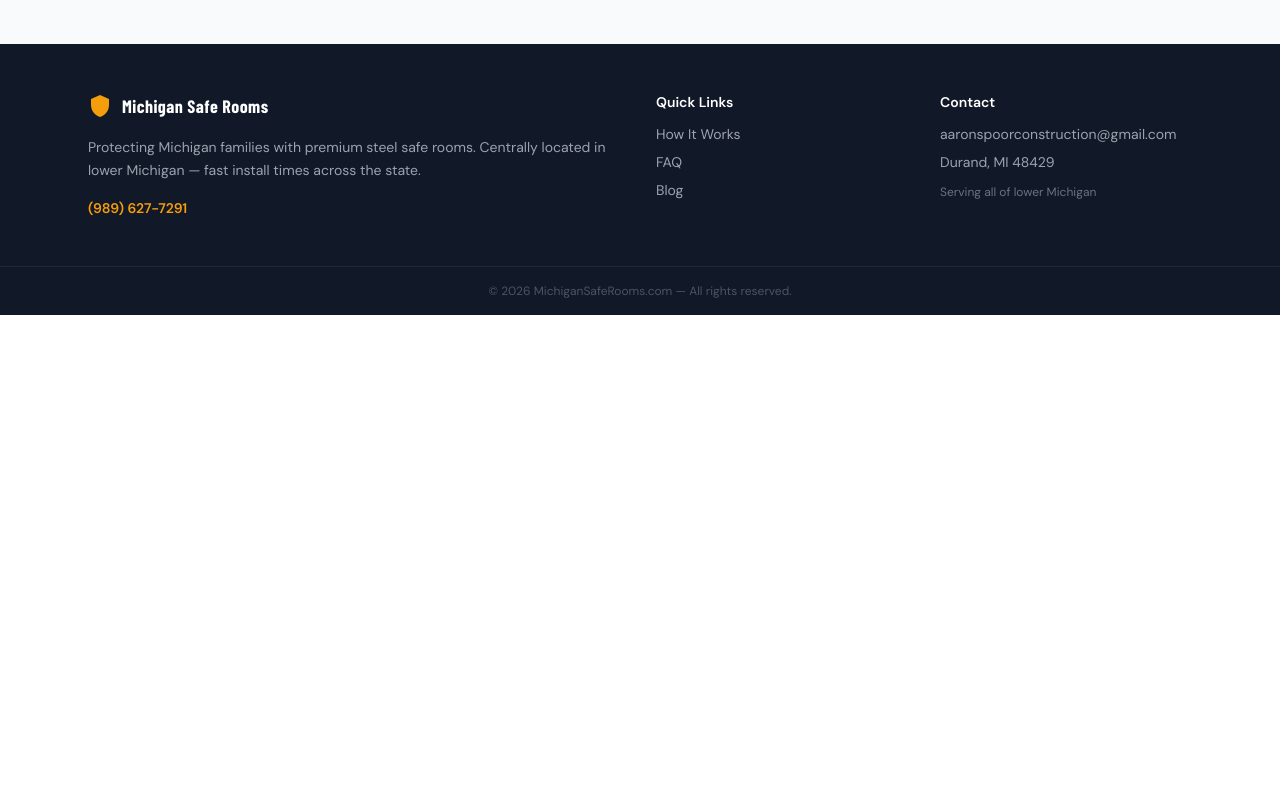
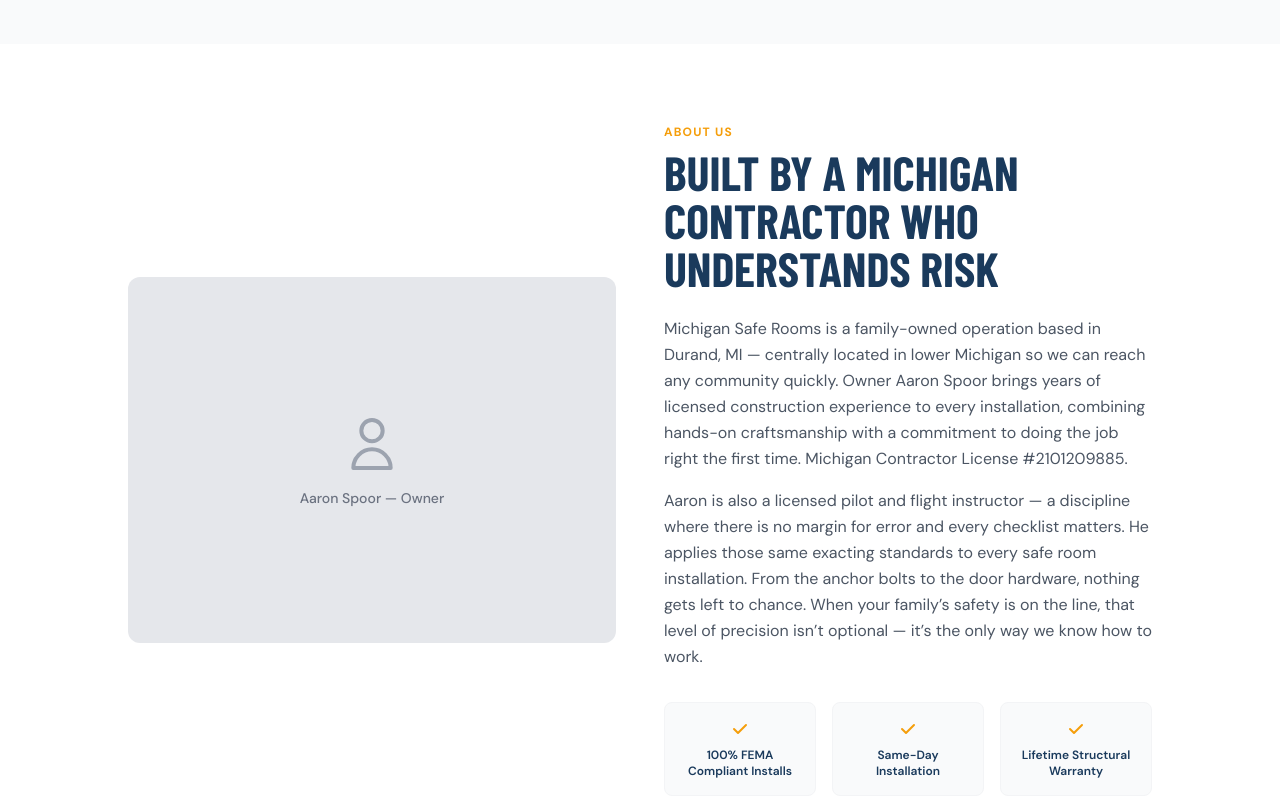
Before and after one commit to aaronspoor/MichiganSafeRooms.com, a Next.js app: page / in a window 1280 px wide. Shown: the part 4620-5420 px from the top of the page. Before the commit the page ends 4935 px from the top, so only its background shows below. Built offline with nearby package versions, Linux system fonts and the light colour scheme; a web font is replaced by a local one.

Commit message:
feat: add about section with Aaron bio and stat callouts

```diff
--- /dev/null
+++ b/app/components/AboutSection.tsx
@@ -0,0 +1,55 @@
+export default function AboutSection() {
+  const stats = [
+    "100% FEMA Compliant Installs",
+    "Same-Day Installation",
+    "Lifetime Structural Warranty",
+  ];
+
+  return (
+    <section className="py-20 px-4 bg-white">
+      <div className="max-w-5xl mx-auto">
+        <div className="grid grid-cols-1 md:grid-cols-2 gap-12 items-center">
+          {/* Image placeholder */}
+          <div className="order-2 md:order-1">
+            {/* TODO: Replace with real photo of Aaron Spoor */}
+            <div className="bg-gray-200 rounded-xl aspect-[4/3] flex items-center justify-center">
+              <div className="text-center text-gray-500">
+                <svg className="w-16 h-16 mx-auto mb-3 text-gray-400" fill="none" viewBox="0 0 24 24" stroke="currentColor">
+                  <path strokeLinecap="round" strokeLinejoin="round" strokeWidth={1.5} d="M16 7a4 4 0 11-8 0 4 4 0 018 0zM12 14a7 7 0 00-7 7h14a7 7 0 00-7-7z" />
+                </svg>
+                <p className="text-sm font-medium">Aaron Spoor — Owner</p>
+              </div>
+            </div>
+          </div>
+
+          {/* Copy */}
+          <div className="order-1 md:order-2">
+            <p className="text-brand-accent text-xs font-bold uppercase tracking-widest mb-2">About Us</p>
+            <h2 className="font-heading text-4xl sm:text-5xl font-extrabold uppercase text-brand mb-6 leading-tight">
+              Built by a Michigan Contractor Who Understands Risk
+            </h2>
+            <div className="space-y-4 text-gray-600 leading-relaxed mb-8">
+              <p>
+                Michigan Safe Rooms is a family-owned operation based in Durand, MI — centrally located in lower Michigan so we can reach any community quickly. Owner Aaron Spoor brings years of licensed construction experience to every installation, combining hands-on craftsmanship with a commitment to doing the job right the first time. Michigan Contractor License #2101209885.
+              </p>
+              <p>
+                Aaron is also a licensed pilot and flight instructor — a discipline where there is no margin for error and every checklist matters. He applies those same exacting standards to every safe room installation. From the anchor bolts to the door hardware, nothing gets left to chance. When your family&rsquo;s safety is on the line, that level of precision isn&rsquo;t optional — it&rsquo;s the only way we know how to work.
+              </p>
+            </div>
+
+            <div className="grid grid-cols-1 sm:grid-cols-3 gap-4">
+              {stats.map((stat) => (
+                <div key={stat} className="bg-gray-50 border border-gray-100 rounded-lg p-4 text-center">
+                  <svg className="w-5 h-5 text-brand-accent mx-auto mb-2" viewBox="0 0 20 20" fill="currentColor">
+                    <path fillRule="evenodd" d="M16.707 5.293a1 1 0 010 1.414l-8 8a1 1 0 01-1.414 0l-4-4a1 1 0 011.414-1.414L8 12.586l7.293-7.293a1 1 0 011.414 0z" clipRule="evenodd" />
+                  </svg>
+                  <p className="text-xs font-semibold text-brand">{stat}</p>
+                </div>
+              ))}
+            </div>
+          </div>
+        </div>
+      </div>
+    </section>
+  );
+}
--- a/app/page.tsx
+++ b/app/page.tsx
@@ -4,6 +4,7 @@
 import FaqAccordion from "@/app/components/FaqAccordion";
 import ContactForm from "@/app/components/ContactForm";
 import TestimonialsSection from "@/app/components/TestimonialsSection";
+import AboutSection from "@/app/components/AboutSection";
 
 export const metadata: Metadata = {
   title: "Michigan Safe Rooms | Steel Safe Room Installation",
@@ -254,6 +255,7 @@
           </div>
         </section>
       )}
+      <AboutSection />
     </>
   );
 }
```
